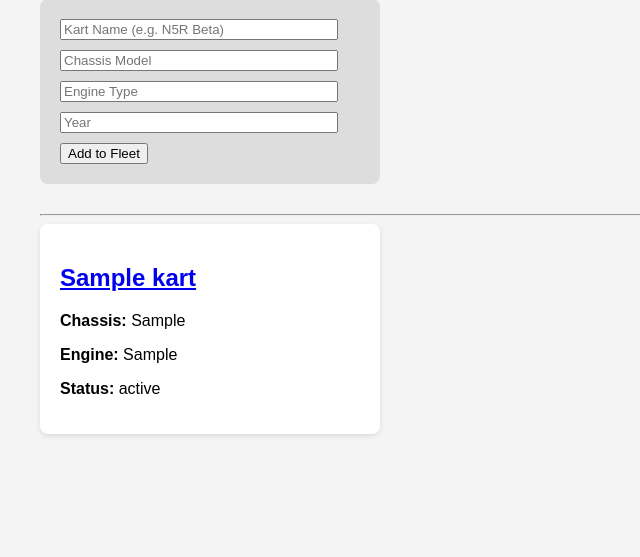
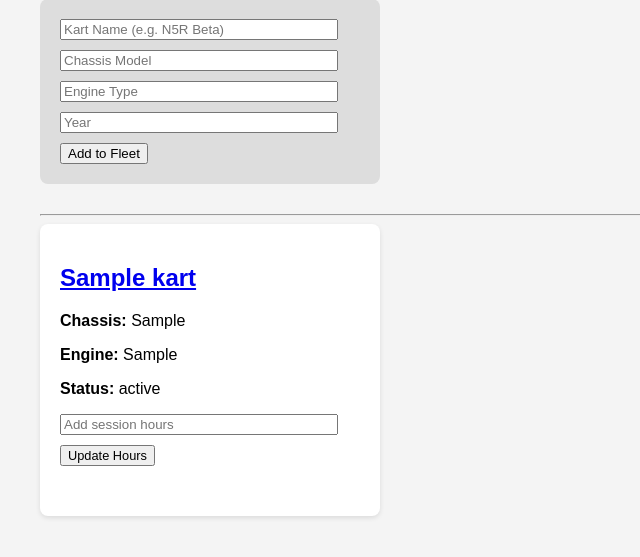
Before and after one commit to Nova23Racing/kart-maintenance-tracker, a Flask app: template templates/index.html in a window 1280 px wide. Shown: the part 140-697 px from the top of the page, without its empty margins (0-640 px from the left). Run offline with Flask 3, Linux system fonts and the light colour scheme; the template is opened without the code that fills it: most values are stand-ins (such as "Sample title", 1, 10 or a date in 2020).

Commit message:
Implement cascading hour updates for karts and parts

```diff
--- a/app.py
+++ b/app.py
@@ -66,5 +66,19 @@ def part_logs(part_id):
     conn.close()
     return render_template('part_logs.html', part=part, logs=logs)
 
+@app.route('/update_hours/<int:kart_id>', methods=('POST',))
+def update_hours(kart_id):
+    added_hours = float(request.form['hours'])
+
+    conn = get_db_connection()
+    # Update Kart hours
+    conn.execute('UPDATE karts SET total_hours = total_hours + ? WHERE id = ?', (added_hours, kart_id))
+    # Update all parts attached to this kart
+    conn.execute('UPDATE parts SET current_hours = current_hours + ? WHERE kart_id = ?', (added_hours, kart_id))
+
+    conn.commit()
+    conn.close()
+    return redirect(url_for('index'))
+
 if __name__ == '__main__':
     app.run(debug=True)
--- a/templates/index.html
+++ b/templates/index.html
@@ -32,6 +32,11 @@
                 <p><strong>Chassis:</strong> {{ kart['chassis_model'] }}</p>
                 <p><strong>Engine:</strong> {{ kart['engine_type'] }}</p>
                 <p><strong>Status:</strong> {{ kart['status'] }}</p>
+
+                <form action="/update_hours/{{ kart['id'] }}" method="POST" style="background:none; padding:0; width:100%;">
+                    <input type="number" step="0.1" name="hours" placeholder="Add session hours" required>
+                    <button type="submit" style="font-size: 0.8em;">Update Hours</button>
+                </form>
             </div>
         {% endfor %}
     </div>
```
